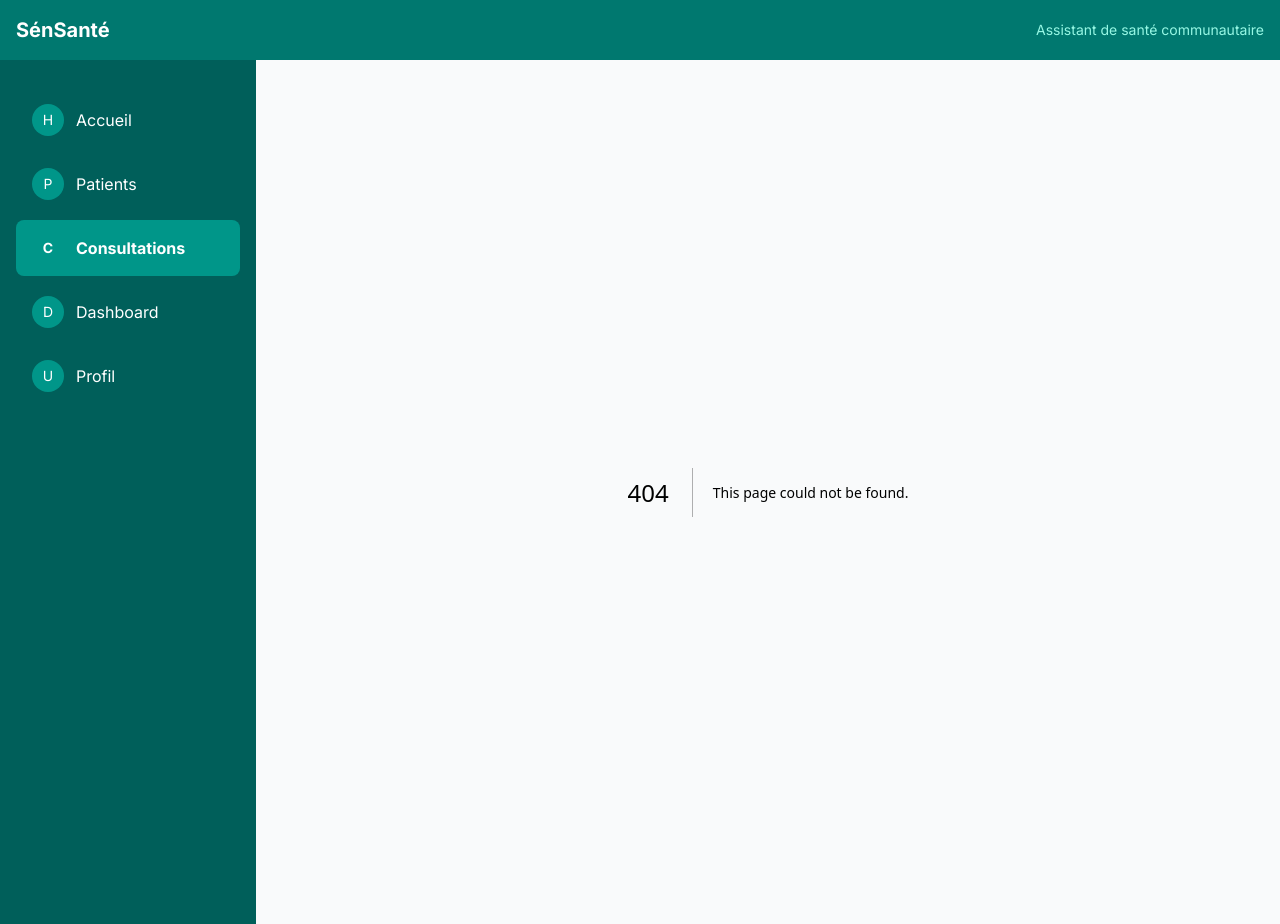
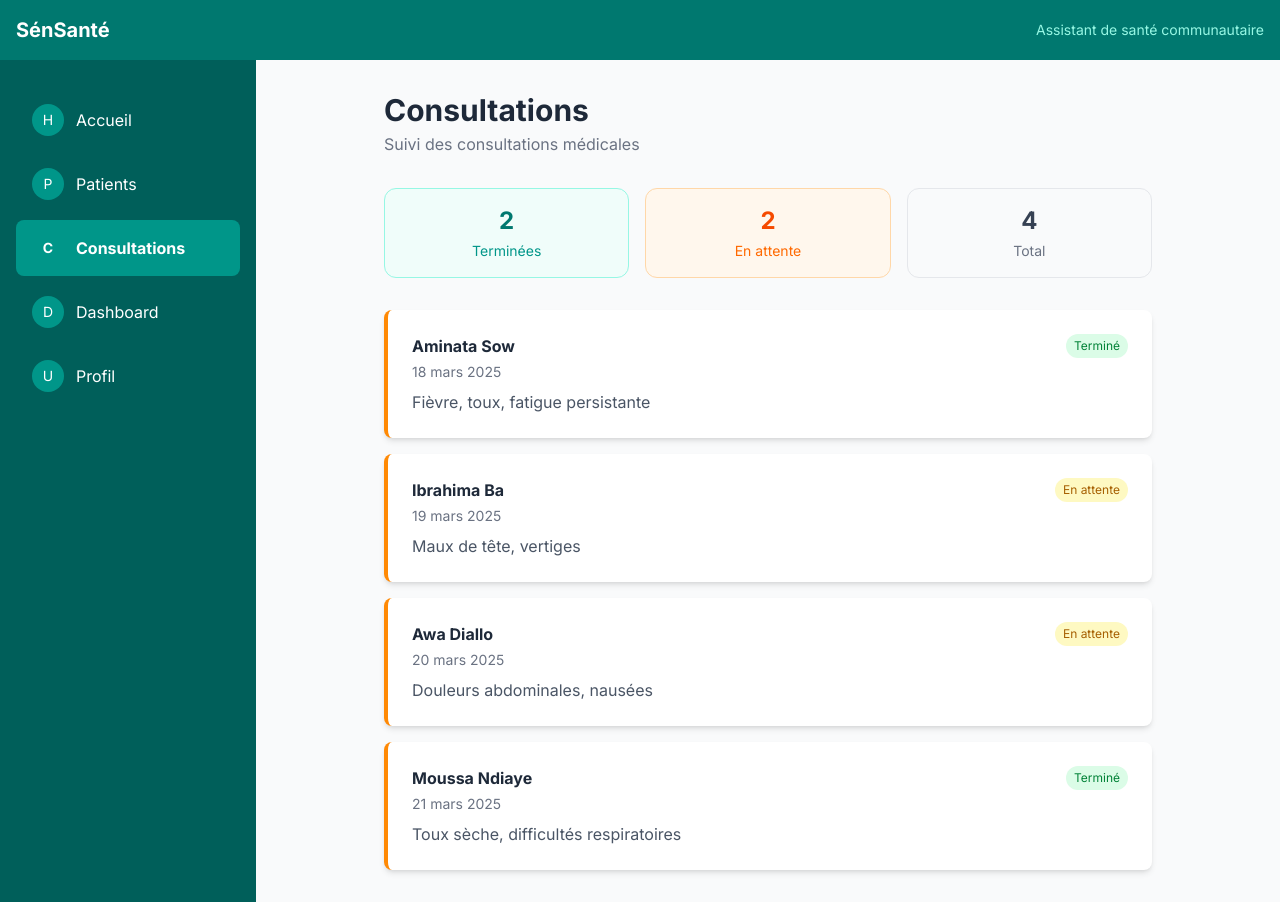
Before and after one commit to DieganeDabaSarr/sensante, a Next.js app: page /consultations in a window 1280 px wide. Before the commit this address had no page. After the commit the page ends 902 px from the top, so only its background shows below. Built offline with nearby package versions, Linux system fonts and the light colour scheme.

Commit message:
Page Consultations (Le Médecin)

```diff
--- /dev/null
+++ b/src/app/consultations/page.tsx
@@ -0,0 +1,67 @@
+// src/app/consultations/page.tsx
+import ConsultationCard from "@/components/ConsultationCard";
+
+const consultations = [
+  {
+    patient: "Aminata Sow",
+    date: "18 mars 2025",
+    symptomes: "Fièvre, toux, fatigue persistante",
+    statut: "termine" as const,
+  },
+  {
+    patient: "Ibrahima Ba",
+    date: "19 mars 2025",
+    symptomes: "Maux de tête, vertiges",
+    statut: "en_attente" as const,
+  },
+  {
+    patient: "Awa Diallo",
+    date: "20 mars 2025",
+    symptomes: "Douleurs abdominales, nausées",
+    statut: "en_attente" as const,
+  },
+  {
+    patient: "Moussa Ndiaye",
+    date: "21 mars 2025",
+    symptomes: "Toux sèche, difficultés respiratoires",
+    statut: "termine" as const,
+  },
+];
+
+export default function ConsultationsPage() {
+  const terminees = consultations.filter((c) => c.statut === "termine").length;
+  const enAttente = consultations.filter((c) => c.statut === "en_attente").length;
+
+  return (
+    <div className="max-w-3xl mx-auto">
+      {/* En-tête */}
+      <div className="mb-8">
+        <h1 className="text-3xl font-bold text-gray-800">Consultations</h1>
+        <p className="text-gray-500 mt-1">Suivi des consultations médicales</p>
+      </div>
+
+      {/* Résumé rapide */}
+      <div className="flex gap-4 mb-8">
+        <div className="flex-1 bg-teal-50 border border-teal-200 rounded-xl p-4 text-center">
+          <p className="text-2xl font-bold text-teal-700">{terminees}</p>
+          <p className="text-sm text-teal-600 mt-1">Terminées</p>
+        </div>
+        <div className="flex-1 bg-orange-50 border border-orange-200 rounded-xl p-4 text-center">
+          <p className="text-2xl font-bold text-orange-600">{enAttente}</p>
+          <p className="text-sm text-orange-500 mt-1">En attente</p>
+        </div>
+        <div className="flex-1 bg-gray-50 border border-gray-200 rounded-xl p-4 text-center">
+          <p className="text-2xl font-bold text-gray-700">{consultations.length}</p>
+          <p className="text-sm text-gray-500 mt-1">Total</p>
+        </div>
+      </div>
+
+      {/* Liste des consultations */}
+      <div className="space-y-4">
+        {consultations.map((c, i) => (
+          <ConsultationCard key={i} {...c} />
+        ))}
+      </div>
+    </div>
+  );
+}
```
